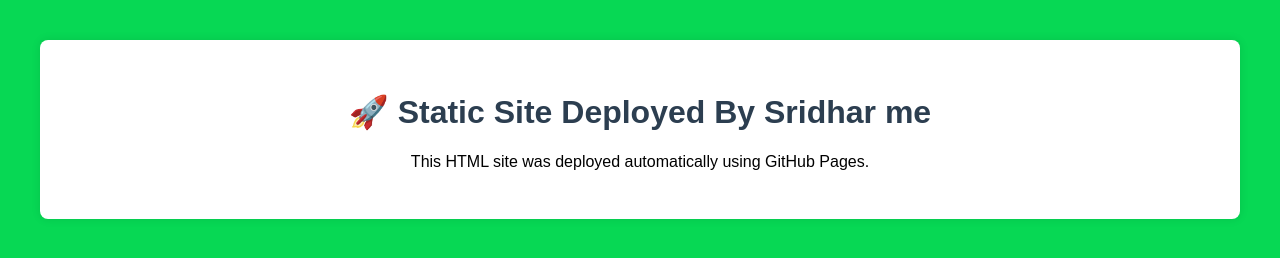
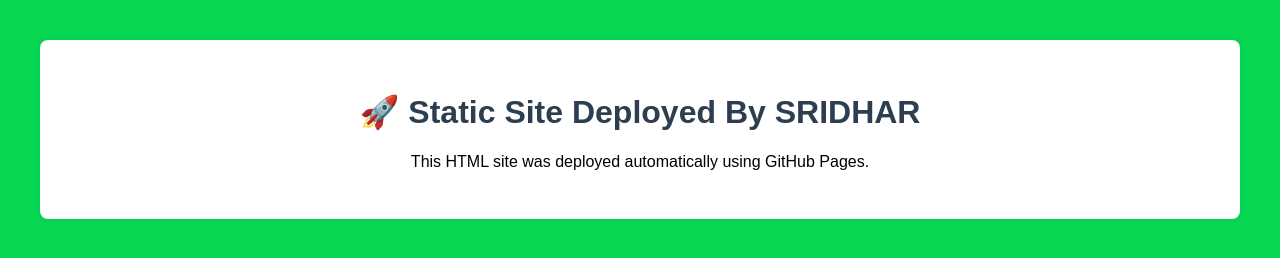
Before and after one commit to Sridharluv/Demo_1, a plain HTML site: page 02-static-site/index.html in a window 1280 px wide. Drawn offline with Linux system fonts and the light colour scheme.

Commit message:
Update index.html

```diff
--- a/02-static-site/index.html
+++ b/02-static-site/index.html
@@ -12,7 +12,7 @@
 </head>
 <body>
   <div class="container">
-    <h1>🚀 Static Site Deployed By Sridhar me</h1>
+    <h1>🚀 Static Site Deployed By SRIDHAR</h1>
     <p>This HTML site was deployed automatically using GitHub Pages.</p>
   </div>
 </body>
```
